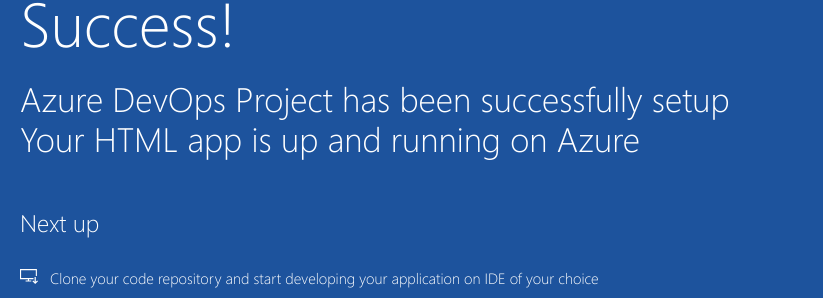
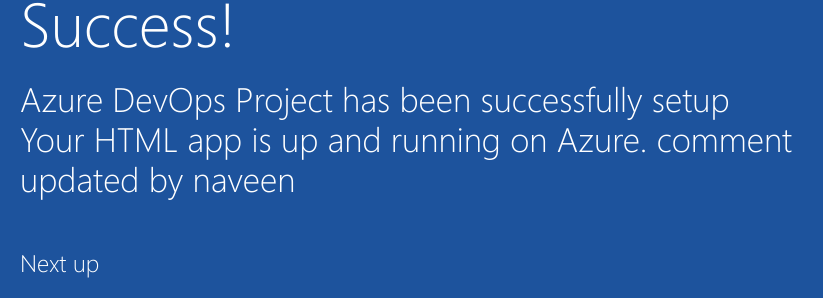
Before and after one commit to Vivek22c/Edureka_assignment2, a plain HTML site: page index.html in a window 1280 px wide. Shown: the part 392-690 px from the top of the page, 205-1028 px from the left. Drawn offline with Linux system fonts and the light colour scheme.

Commit message:
updated base code in branch feature2

```diff
--- a/index.html
+++ b/index.html
@@ -20,7 +20,7 @@
             <div class="content-body">
                 <div class="success-text">Success!</div>
                 <div class="description line-1"> Azure DevOps Project has been successfully setup</div>
-                <div class="description line-2"> Your HTML app is up and running on Azure</div>
+                <div class="description line-2"> Your HTML app is up and running on Azure. comment updated by naveen</div>
                 <div class="next-steps-container">
                     <div class="next-steps-header">Next up</div>
                     <div class="next-steps-body">
```
